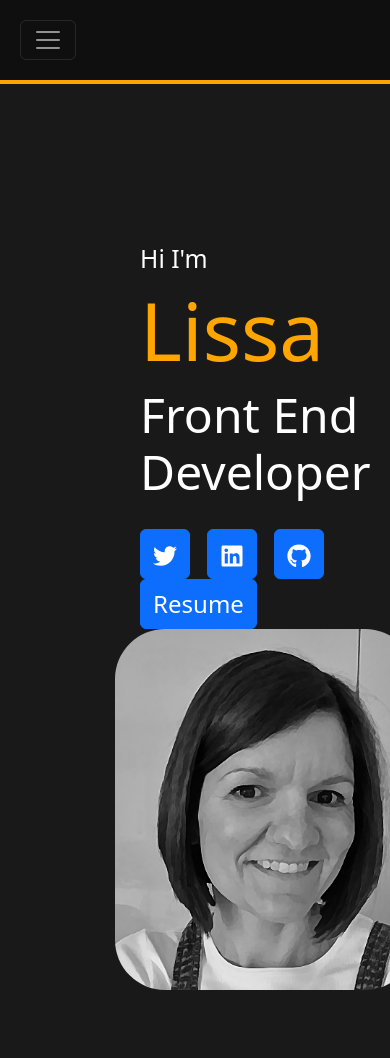
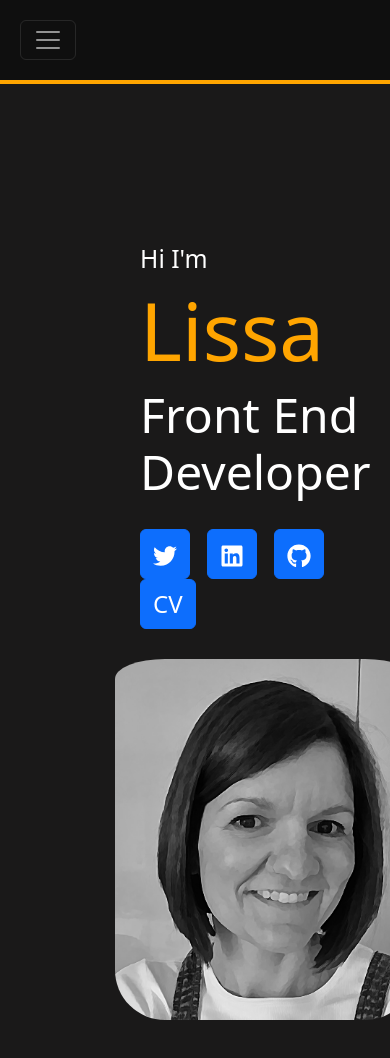
Before and after one commit to lissasimp/React-Portfolio, a React (Create React App) app: page / in a window 390 px wide. Shown: the top 1058 px of the page. Built offline with nearby package versions, Linux system fonts and the light colour scheme.

Commit message:
media queries added to about

```diff
--- a/src/Components/About/About.css
+++ b/src/Components/About/About.css
@@ -30,7 +30,7 @@ p {
   color: #fff !important;
 }
 
-square {
+.profileImg {
   height: 50%;
   justify-content: center;
   border-radius: 50px;
@@ -45,3 +45,25 @@ square {
   margin-right: 13px;
   border-radius: 15px;
 }
+/* iPads/Tablets */
+@media (max-width: 768px){
+  .profileImg {
+    position: relative !important;
+    padding-top: 30px;
+  }
+/* Mobile Devices */
+}
+@media (max-width: 480px){
+  .profileImg {
+    position: relative !important;
+    padding-top: 30px;
+  }
+}
+/* Small screens/laptops */
+@media (max-width: 1024px){
+  .profileImg {
+    position: relative !important;
+    padding-top: 30px;
+  }
+
+}
--- a/src/Components/About/About.js
+++ b/src/Components/About/About.js
@@ -46,7 +46,7 @@ function About() {
                 style={{ fontSize: "1.5rem" }}
                 href="https://drive.google.com/file/d/1TChKb2k7GjYA8hoscefSNP67YPI301lX/view?usp=share_link"
               >
-                Resume
+                CV
               </Button>{" "}
             </div>
           </div>
@@ -54,7 +54,7 @@ function About() {
           <div className="col-sm-12 col-lg-6">
             <img
               src={profile}
-              className="square"
+              className="profileImg"
               alt=""
               width="300px"
               height="300px"
--- a/src/Components/Contact/Contact.js
+++ b/src/Components/Contact/Contact.js
@@ -63,7 +63,7 @@ function Contact() {
               style={{ fontSize: "0.8rem" }}
               href="https://drive.google.com/file/d/1TChKb2k7GjYA8hoscefSNP67YPI301lX/view?usp=share_link"
             >
-              Resume
+              CV
             </Button>{" "}
           </div>
         </div>
```
